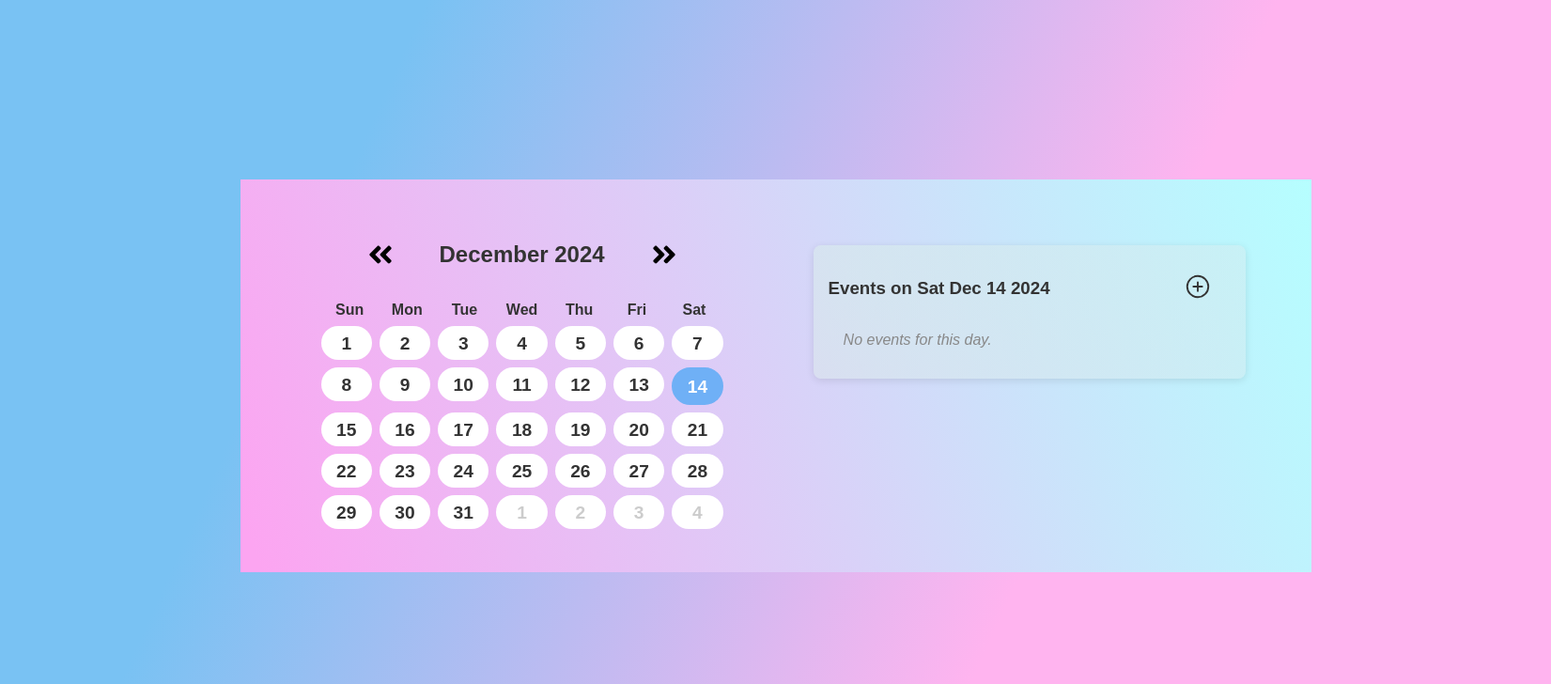
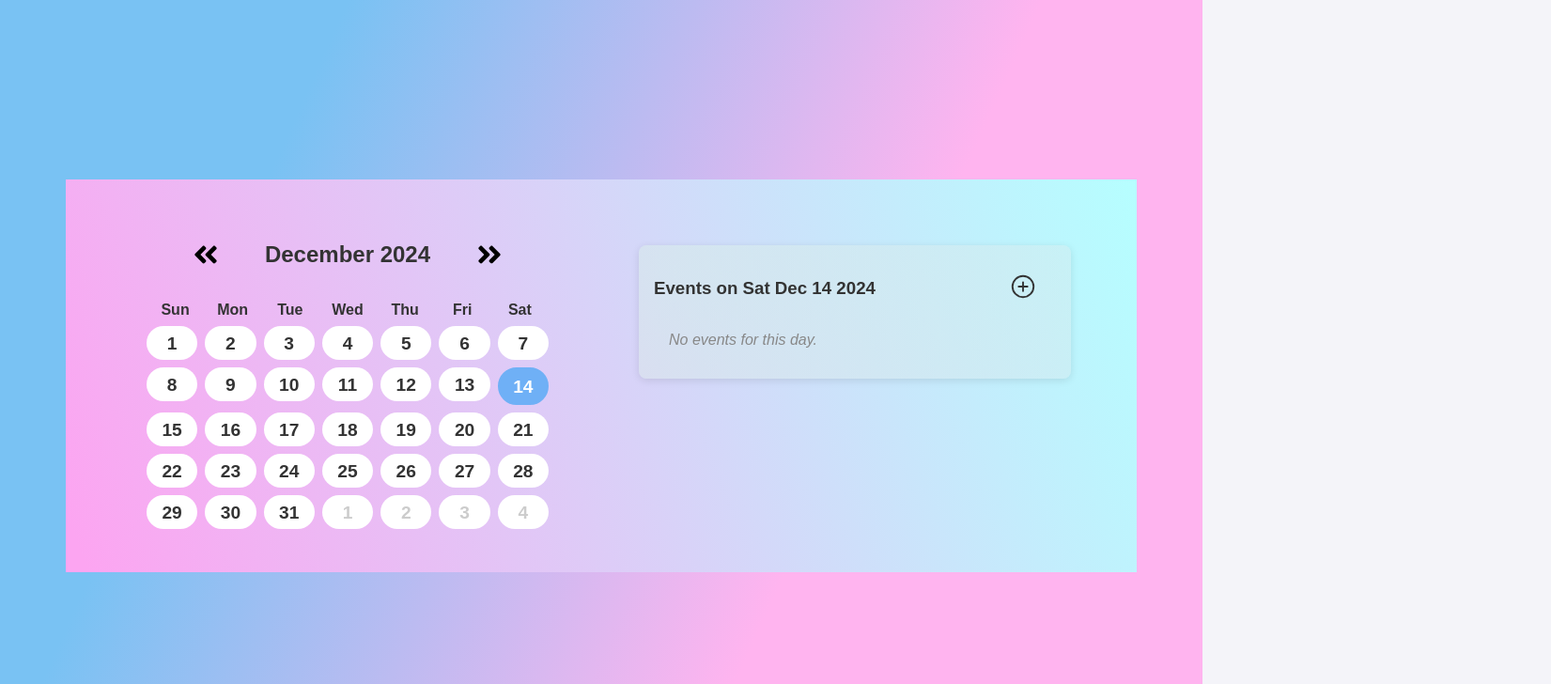
Before and after one commit to bharathhonakatti26/Event-Calendar-Application, a React (Vite) app: page / in a window 1280 px wide. Shown: the top 728 px of the page at 94% size, 1651 px wide, since content can reach past the window. Built offline with nearby package versions, Linux system fonts and the light colour scheme.

Commit message:
update App.css

```diff
--- a/src/App.css
+++ b/src/App.css
@@ -17,7 +17,7 @@ body::-webkit-scrollbar{
   align-items: center;
   flex-direction: column;
   min-height: 100vh;
-  min-width: 129vw;
+  min-width: 100vw;
   background-image: linear-gradient( 114.2deg,  rgba(121,194,243,1) 22.6%, rgba(255,180,239,1) 67.7% );
 }
 
```
